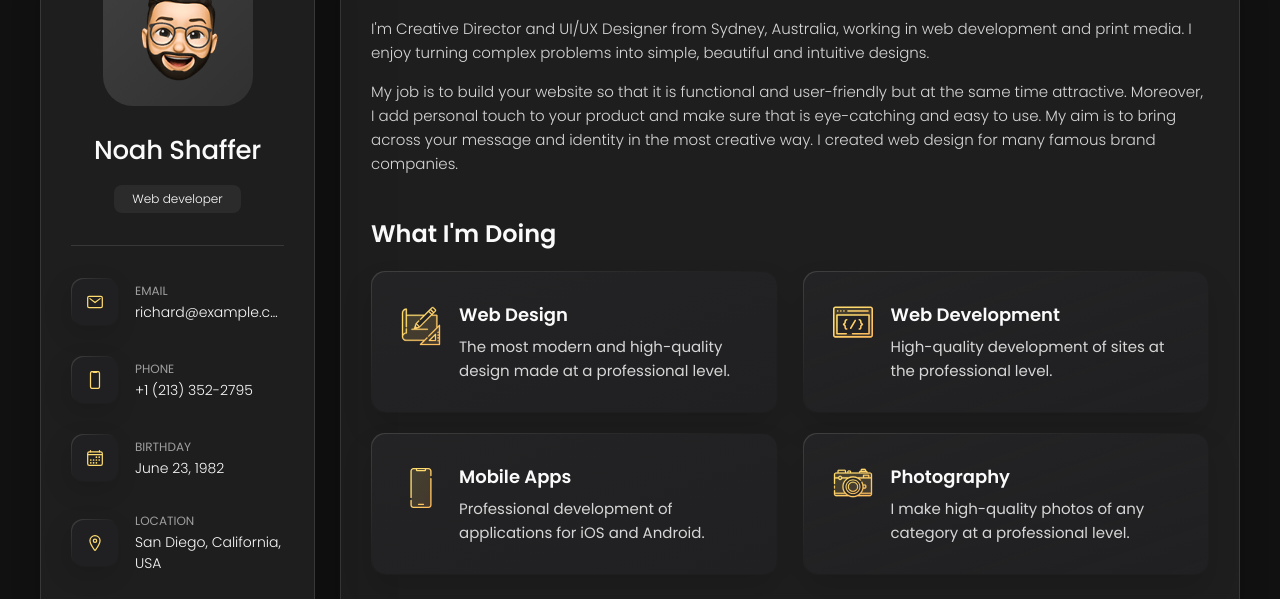
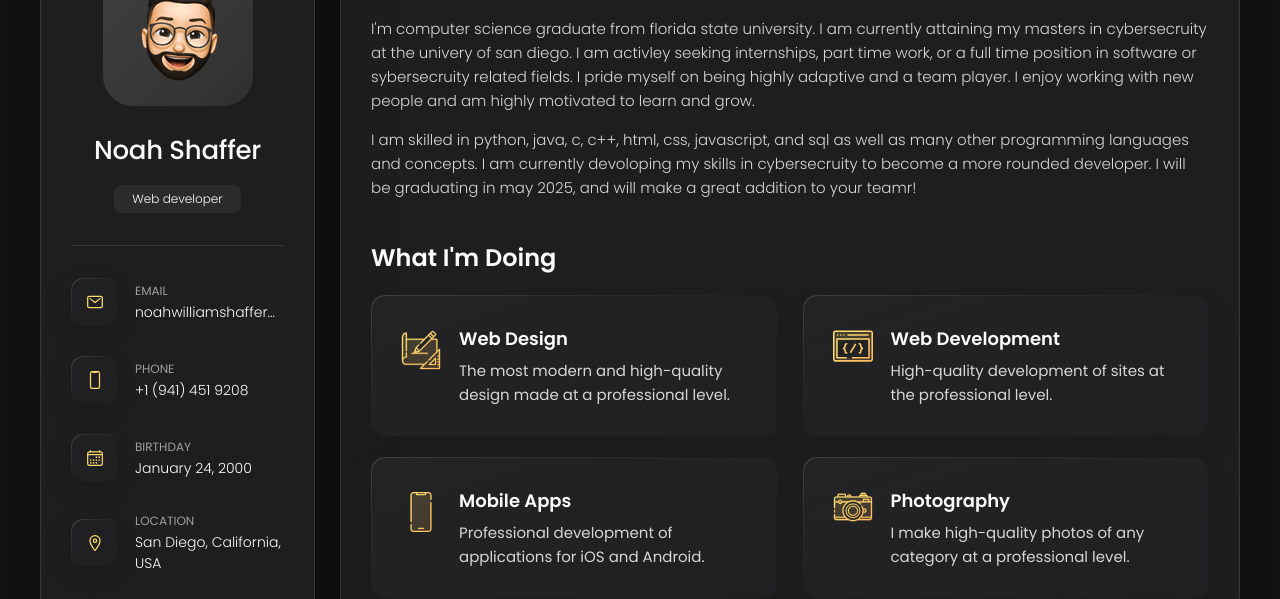
Before and after one commit to noahwilliamshaffer/CyberWebsite, a plain HTML site: page vcard-personal-portfolio/index.html in a window 1280 px wide. Shown: the part 162-761 px from the top of the page. Drawn offline with nearby package versions, Linux system fonts and the light colour scheme.

Commit message:
Personal details updated

```diff
--- a/vcard-personal-portfolio/index.html
+++ b/vcard-personal-portfolio/index.html
@@ -74,7 +74,7 @@
             <div class="contact-info">
               <p class="contact-title">Email</p>
 
-              <a href="mailto:noahwilliamshaffer@example.com" class="contact-link">richard@example.com</a>
+              <a href="mailto:noahwilliamshaffer@example.com" class="contact-link">noahwilliamshaffer@gmail.com</a>
             </div>
 
           </li>
@@ -88,7 +88,7 @@
             <div class="contact-info">
               <p class="contact-title">Phone</p>
 
-              <a href="tel:+12133522795" class="contact-link">+1 (213) 352-2795</a>
+              <a href="tel:+12133522795" class="contact-link">+1 (941) 451 9208</a>
             </div>
 
           </li>
@@ -102,7 +102,7 @@
             <div class="contact-info">
               <p class="contact-title">Birthday</p>
 
-              <time datetime="1982-06-23">June 23, 1982</time>
+              <time datetime="1982-06-23">January 24, 2000</time>
             </div>
 
           </li>
@@ -209,17 +209,12 @@
 
         <section class="about-text">
           <p>
-            I'm Creative Director and UI/UX Designer from Sydney, Australia, working in web development and print media.
-            I enjoy
-            turning complex problems into simple, beautiful and intuitive designs.
+            I'm computer science graduate from florida state university. I am currently attaining my masters in cybersecruity at the univery of san diego. I am activley seeking internships, part time work, or a full time position in software or sybersecruity related fields.
+             I pride myself on being highly adaptive and a team player. I enjoy working with new people and am highly motivated to learn and grow.
           </p>
 
           <p>
-            My job is to build your website so that it is functional and user-friendly but at the same time attractive.
-            Moreover, I
-            add personal touch to your product and make sure that is eye-catching and easy to use. My aim is to bring
-            across your
-            message and identity in the most creative way. I created web design for many famous brand companies.
+            I am skilled in python, java, c, c++, html, css, javascript, and sql as well as many other programming languages and concepts. I am currently devoloping my skills in cybersecruity to become a more rounded developer. I will be graduating in may 2025, and will make a great addition to your teamr!
           </p>
         </section>
 
```
